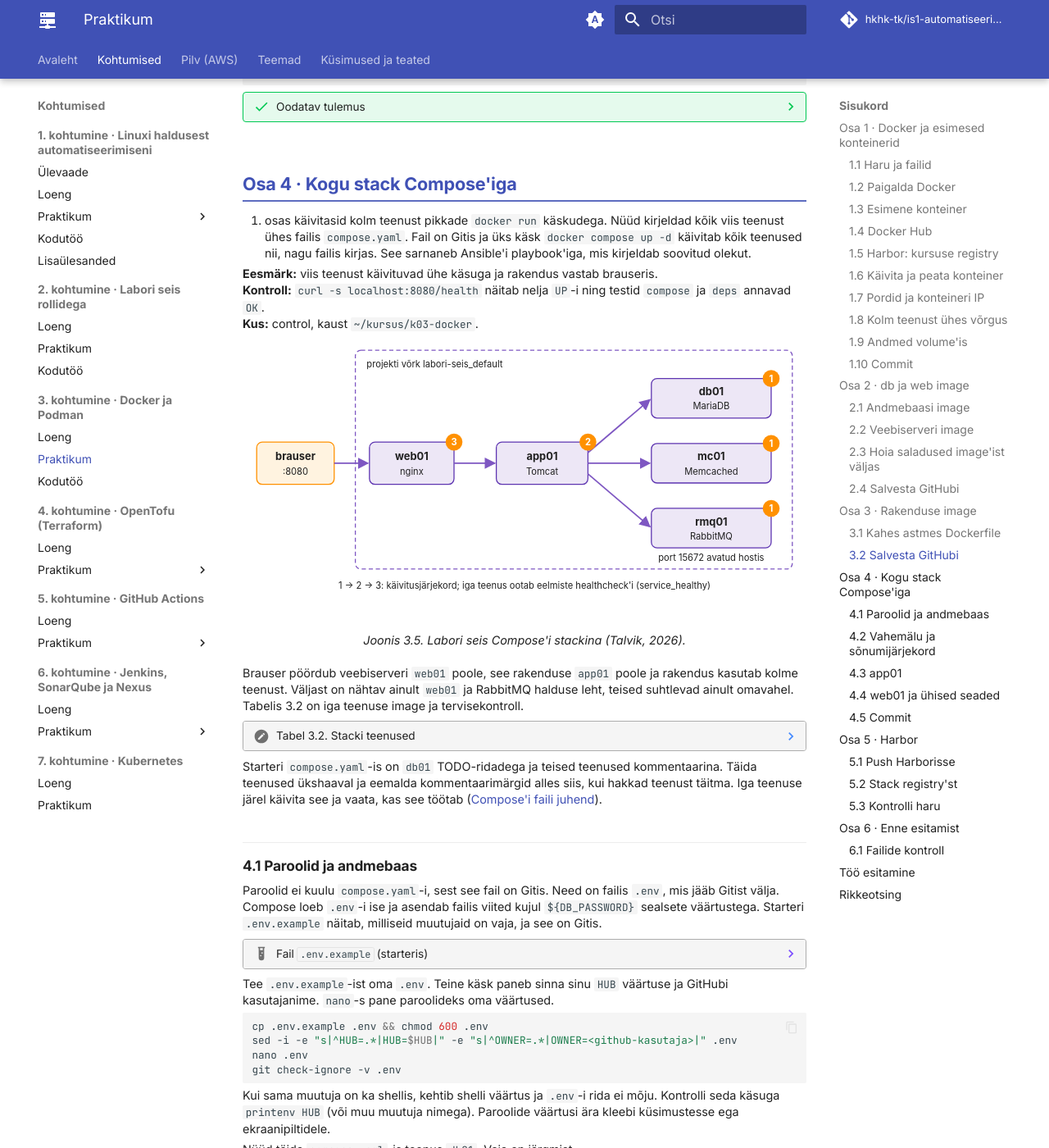
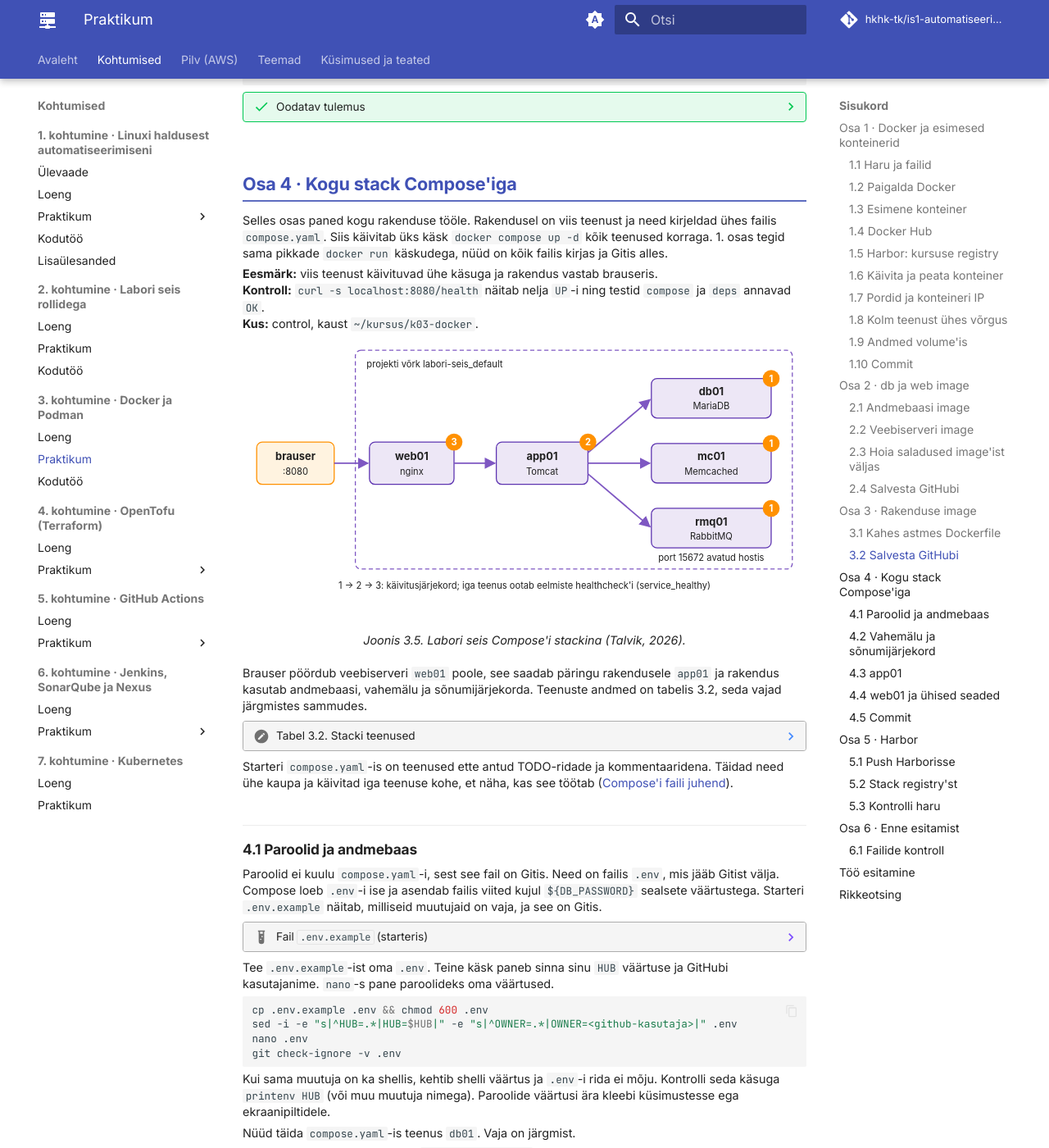
Before and after one commit to hkhk-tk/is1-automatiseerimine, an MkDocs documentation site: the page built from docs/k03/lab.md, in a window 1280 px wide and 1400 px high, scrolled down 11886 px. Shown: the whole window at 82% size. Built offline with MkDocs 1.6.1 and Material for MkDocs 9.7.7, drawn with Linux system fonts in a browser that asks for light colours; comment, search, counter and statistics services are not loaded.

Commit message:
K3 praktikum osa 4: algus ütleb kohe, mida tehakse

```diff
--- a/docs/k03/lab.md
+++ b/docs/k03/lab.md
@@ -711,7 +711,7 @@ Enne salvestamist käivita automaatkontrolli test, mis vaatab, kas Dockerfile on
 
 ## Osa 4 · Kogu stack Compose'iga
 
-1. osas käivitasid kolm teenust pikkade `docker run` käskudega. Nüüd kirjeldad kõik viis teenust ühes failis `compose.yaml`. Fail on Gitis ja üks käsk `docker compose up -d` käivitab kõik teenused nii, nagu failis kirjas. See sarnaneb Ansible'i playbook'iga, mis kirjeldab soovitud olekut.
+Selles osas paned kogu rakenduse tööle. Rakendusel on viis teenust ja need kirjeldad ühes failis `compose.yaml`. Siis käivitab üks käsk `docker compose up -d` kõik teenused korraga. 1. osas tegid sama pikkade `docker run` käskudega, nüüd on kõik failis kirjas ja Gitis alles.
 
 **Eesmärk:** viis teenust käivituvad ühe käsuga ja rakendus vastab brauseris.
 **Kontroll:** `curl -s localhost:8080/health` näitab nelja `UP`-i ning testid `compose` ja `deps` annavad `OK`.
@@ -722,7 +722,7 @@ Enne salvestamist käivita automaatkontrolli test, mis vaatab, kas Dockerfile on
   <figcaption>Joonis 3.5. Labori seis Compose'i stackina (Talvik, 2026).</figcaption>
 </figure>
 
-Brauser pöördub veebiserveri `web01` poole, see rakenduse `app01` poole ja rakendus kasutab kolme teenust. Väljast on nähtav ainult `web01` ja RabbitMQ halduse leht, teised suhtlevad ainult omavahel. Tabelis 3.2 on iga teenuse image ja tervisekontroll.
+Brauser pöördub veebiserveri `web01` poole, see saadab päringu rakendusele `app01` ja rakendus kasutab andmebaasi, vahemälu ja sõnumijärjekorda. Teenuste andmed on tabelis 3.2, seda vajad järgmistes sammudes.
 
 ??? note "Tabel 3.2. Stacki teenused"
 
@@ -734,7 +734,7 @@ Brauser pöördub veebiserveri `web01` poole, see rakenduse `app01` poole ja rak
     | app01 | sinu `app/Dockerfile`, kontekst `..` | ei | Dockerfile'ist |
     | web01 | sinu `web/`, kontekst `./web` | `${WEB_PORT:-8080}:80` | Dockerfile'ist |
 
-Starteri `compose.yaml`-is on `db01` TODO-ridadega ja teised teenused kommentaarina. Täida teenused ükshaaval ja eemalda kommentaarimärgid alles siis, kui hakkad teenust täitma. Iga teenuse järel käivita see ja vaata, kas see töötab ([Compose'i faili juhend](https://docs.docker.com/reference/compose-file/services/)).
+Starteri `compose.yaml`-is on teenused ette antud TODO-ridade ja kommentaaridena. Täidad need ühe kaupa ja käivitad iga teenuse kohe, et näha, kas see töötab ([Compose'i faili juhend](https://docs.docker.com/reference/compose-file/services/)).
 
 ### 4.1 Paroolid ja andmebaas
 
```
